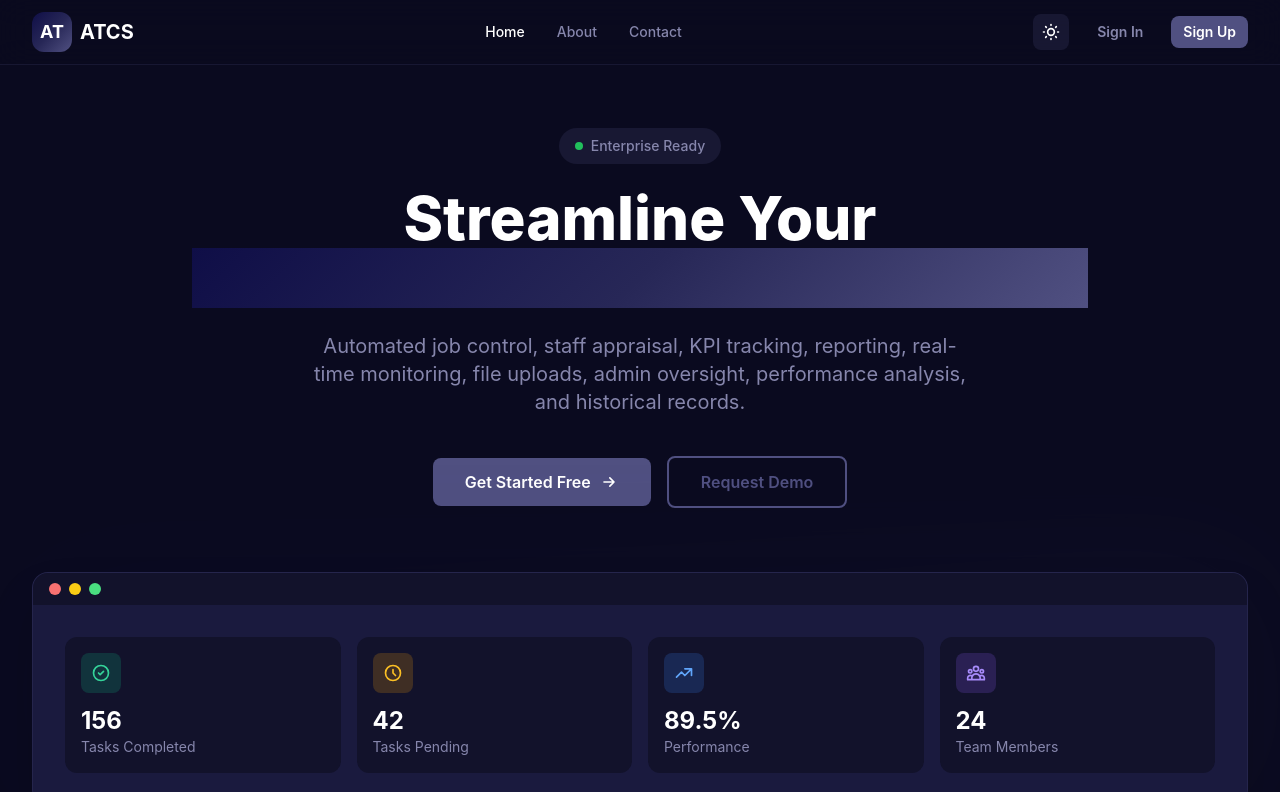
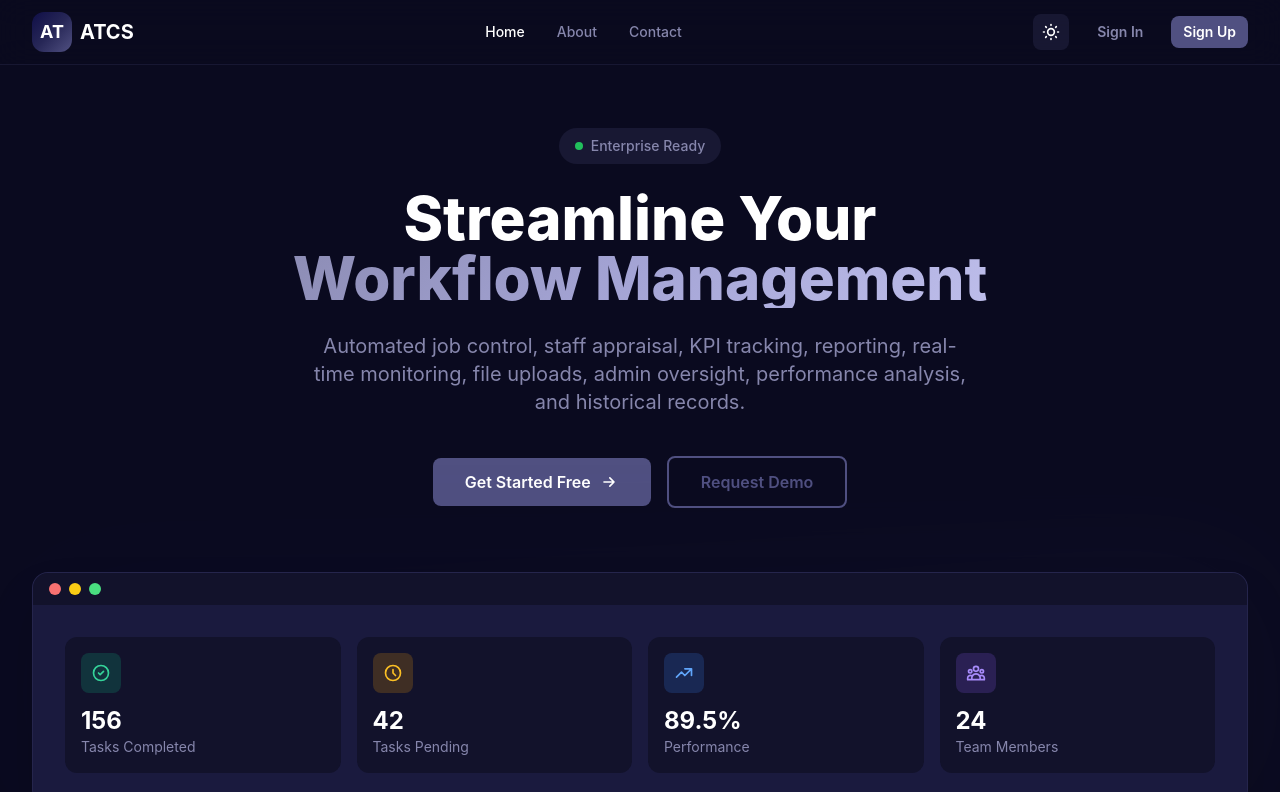
Before and after one commit to KingObioma/ATCS-UI-Prototype, a Next.js app: page / in a window 1280 px wide. Shown: the top 792 px of the page. Built offline with nearby package versions, Linux system fonts and the light colour scheme.

Commit message:
Initial commit  ATCS demo site

```diff
--- a/src/app/globals.css
+++ b/src/app/globals.css
@@ -119,6 +119,21 @@ button {
   background: linear-gradient(135deg, #272757 0%, #505081 100%);
 }
 
+/* Gradient text - visible in both light and dark */
+.gradient-text {
+  background: linear-gradient(135deg, #0F0E47 0%, #272757 50%, #505081 100%);
+  -webkit-background-clip: text;
+  -webkit-text-fill-color: transparent;
+  background-clip: text;
+}
+
+.dark .gradient-text {
+  background: linear-gradient(135deg, #8686AC 0%, #A5A5D6 50%, #C4C4F0 100%);
+  -webkit-background-clip: text;
+  -webkit-text-fill-color: transparent;
+  background-clip: text;
+}
+
 /* Glass effect */
 .glass {
   backdrop-filter: blur(10px);
--- a/src/app/page.tsx
+++ b/src/app/page.tsx
@@ -21,7 +21,7 @@ export default function HomePage() {
             </div>
             <h1 className="text-4xl sm:text-5xl lg:text-6xl font-extrabold text-brand-primary dark:text-white leading-tight">
               Streamline Your
-              <span className="block gradient-brand bg-clip-text text-transparent">Workflow Management</span>
+              <span className="block gradient-text">Workflow Management</span>
             </h1>
             <p className="mt-6 text-lg sm:text-xl text-brand-muted max-w-2xl mx-auto">
               {companyInfo.description}
```
